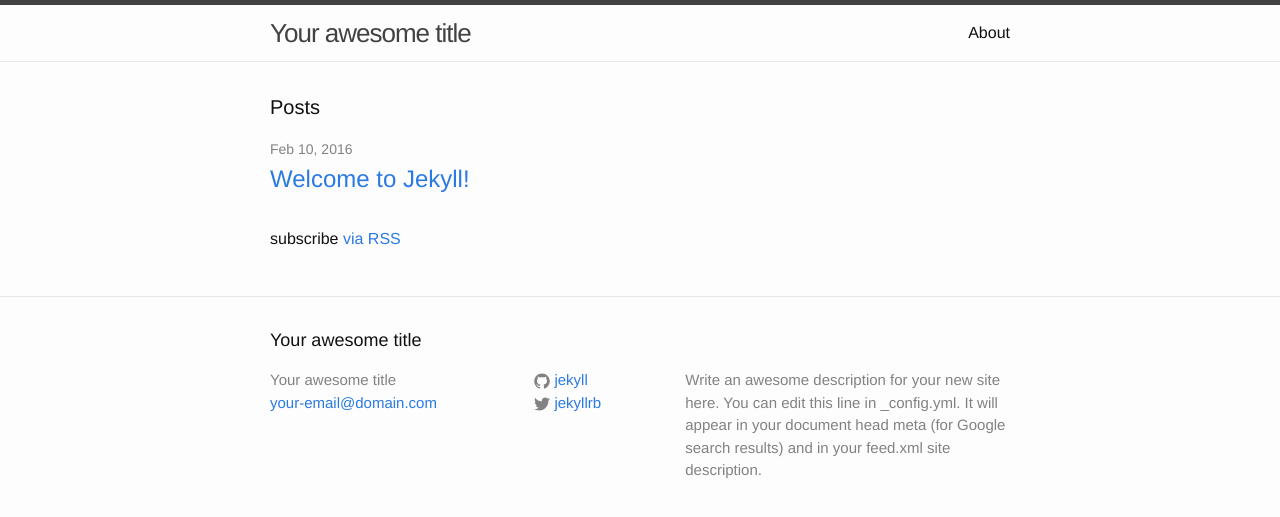
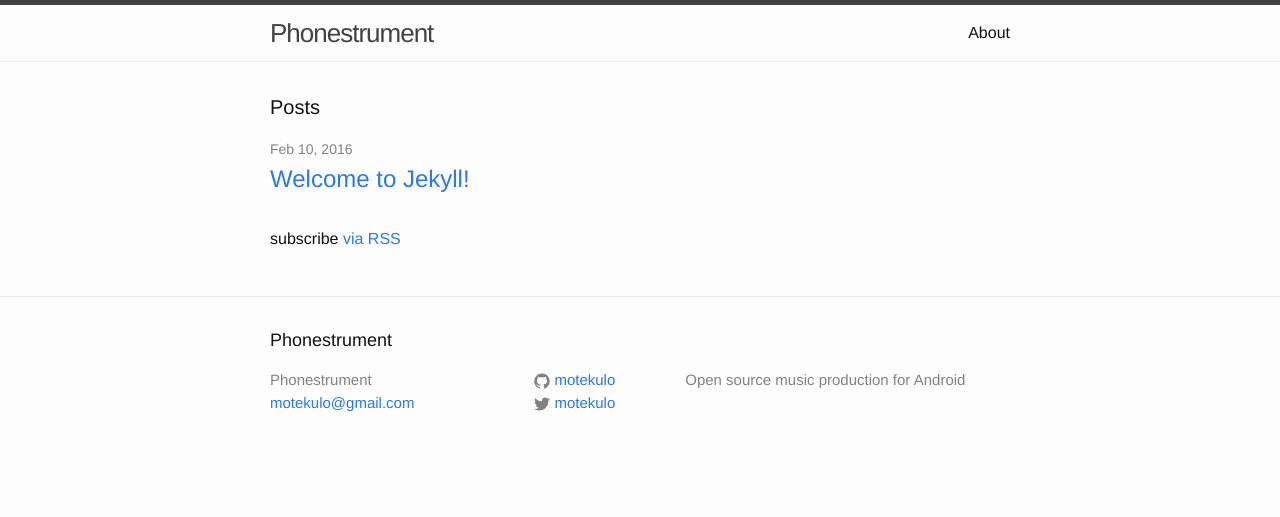
Before and after one commit to motekulo/phonestrument, a Jekyll site: the page built from index.html, in a window 1280 px wide. Shown: the top 517 px of the page. Built offline with Jekyll 4.4.1, drawn with Linux system fonts in a browser that asks for light colours.

Commit message:
Add basic site details

```diff
--- a/_config.yml
+++ b/_config.yml
@@ -6,16 +6,14 @@
 # 'jekyll serve'. If you change this file, please restart the server process.
 
 # Site settings
-title: Your awesome title
-email: your-email@domain.com
+title: Phonestrument
+email: motekulo@gmail.com
 description: > # this means to ignore newlines until "baseurl:"
-  Write an awesome description for your new site here. You can edit this
-  line in _config.yml. It will appear in your document head meta (for
-  Google search results) and in your feed.xml site description.
+        Open source music production for Android
 baseurl: "" # the subpath of your site, e.g. /blog
-url: "http://yourdomain.com" # the base hostname & protocol for your site
-twitter_username: jekyllrb
-github_username:  jekyll
+url: "http://motekulo.github.io/phonemusic" # the base hostname & protocol for your site
+twitter_username: motekulo
+github_username:  motekulo
 
 # Build settings
 markdown: kramdown
```
